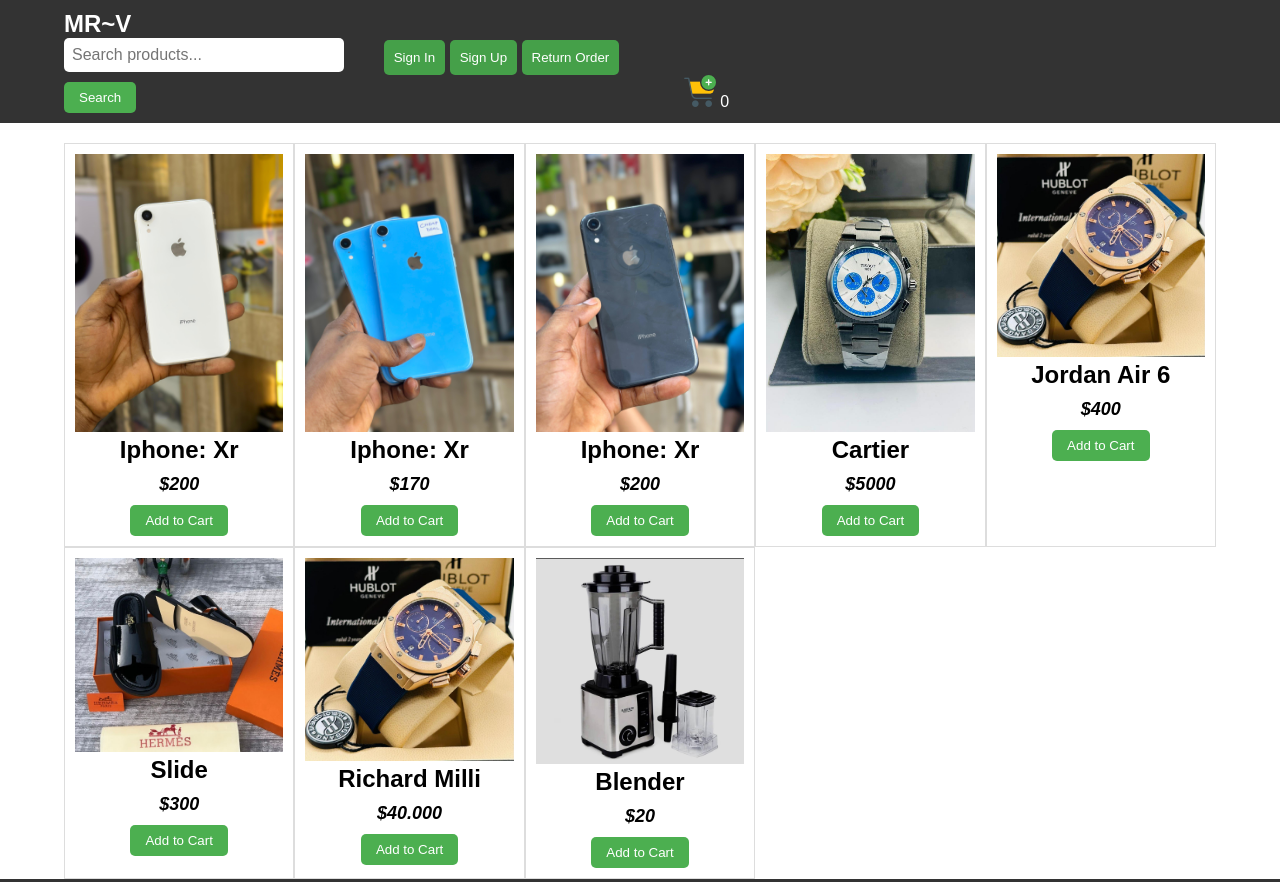
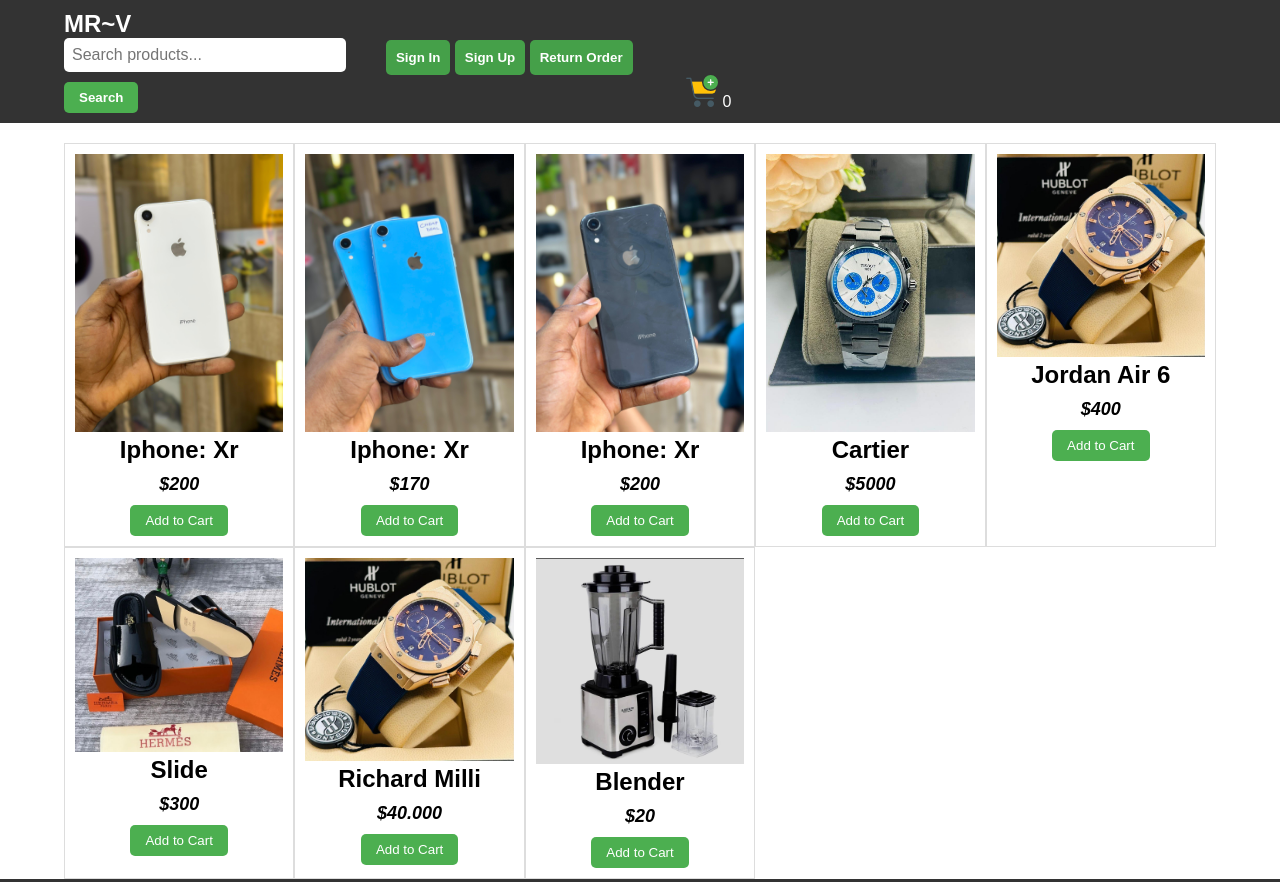
Before and after one commit to Vincent123-Profile/My-E-Commerce, a plain HTML site: page index.html in a window 1280 px wide. Shown: the top 882 px of the page. Drawn offline with Linux system fonts and the light colour scheme.

Commit message:
work on font

```diff
--- a/styles.css
+++ b/styles.css
@@ -54,6 +54,7 @@ header {
     border: none;
     border-radius: 5px;
     cursor: pointer;
+    font-weight: bolder;
 }
 
 .search-bar button:hover {
@@ -68,6 +69,7 @@ header {
     border: blue;
     border-radius: 5px;
     background-color: #45a049;
+    font-weight: bolder;
 }
 
 .user-actions button:hover {
```
